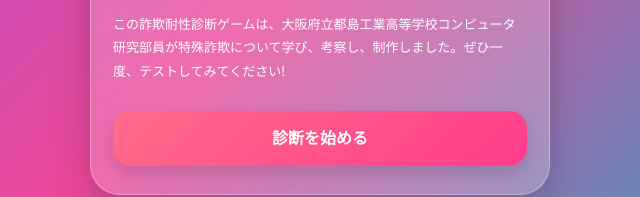
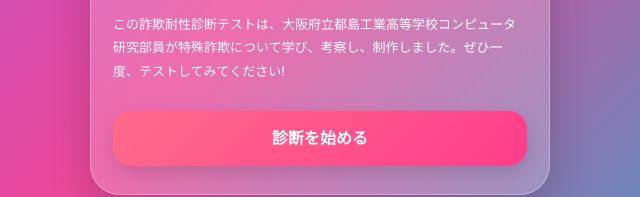
Before and after one commit to FraudPrevention2026/summary, a plain HTML site: page index.html in a window 1280 px wide. Shown: the part 457-654 px from the top of the page, 320-960 px from the left. Drawn offline with Linux system fonts and the light colour scheme.

Commit message:
Update text in intro-origin paragraph

```diff
--- a/index.html
+++ b/index.html
@@ -19,7 +19,7 @@
       <h1 class="intro-title">詐欺耐性<br>診断テスト</h1>
       <p class="intro-copy">9つの質問に答えて、自分の行動傾向と対策のヒントを確認しよう。</p>
       <p class="intro-note">これは被害に遭う確率を予測する診断ではありません。どんな人でも、状況によって詐欺に巻き込まれる可能性があります。</p>
-      <p class="intro-origin">この詐欺耐性診断ゲームは、大阪府立都島工業高等学校コンピュータ研究部員が特殊詐欺について学び、考察し、制作しました。ぜひ一度、テストしてみてください!</p>
+      <p class="intro-origin">この詐欺耐性診断テストは、大阪府立都島工業高等学校コンピュータ研究部員が特殊詐欺について学び、考察し、制作しました。ぜひ一度、テストしてみてください!</p>
       <button class="primary-btn" id="startBtn" type="button">診断を始める</button>
     </section>
   </main>
```
